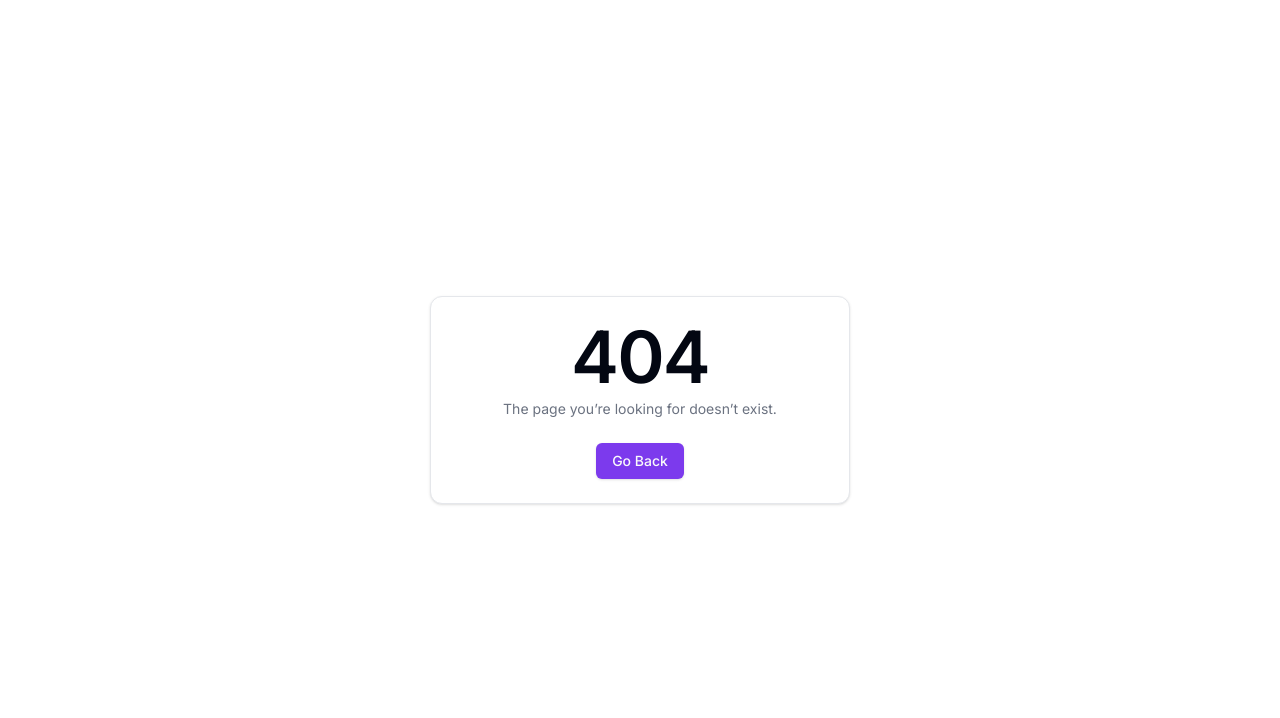
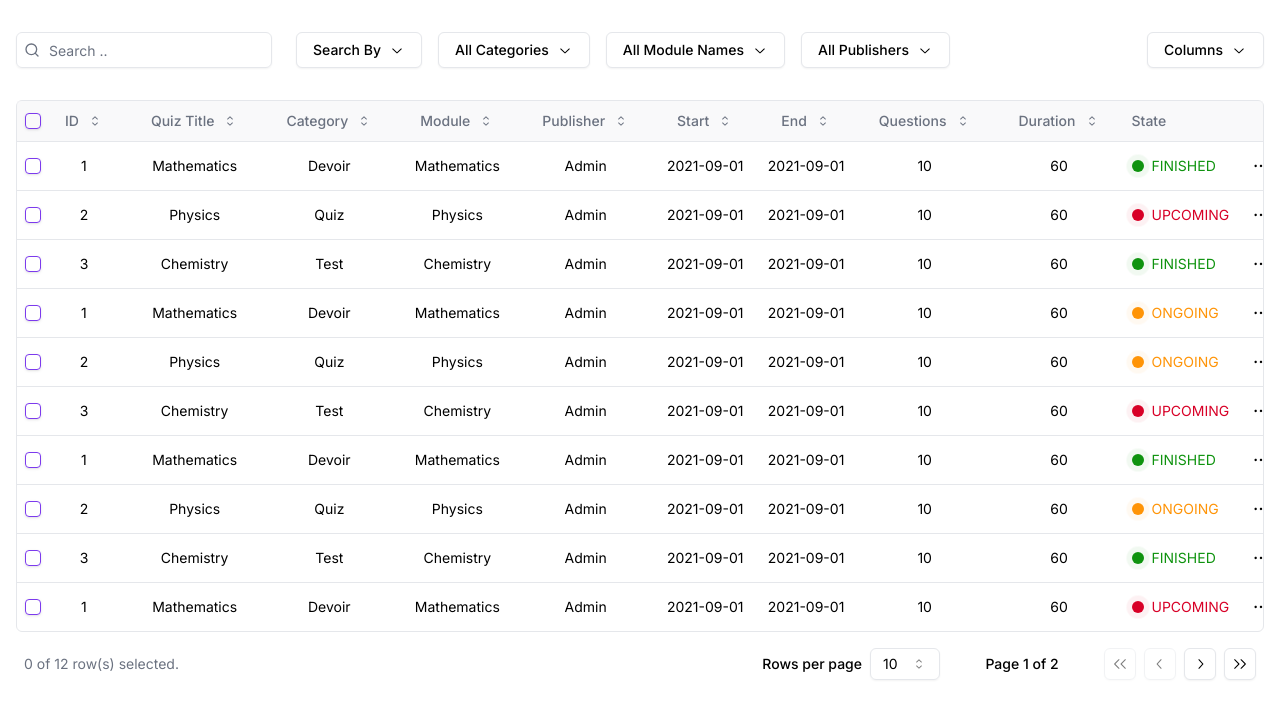
Before and after one commit to E-Learn-ESI-SBA/staff-front, a Next.js app: page /s in a window 1280 px wide. Before the commit this address had no page. Shown: the top 718 px of the page. Built offline with nearby package versions, Linux system fonts and the light colour scheme.

Commit message:
Table: Fix Fuzzy filter

```diff
--- /dev/null
+++ b/app/s/page.tsx
@@ -0,0 +1,7 @@
+import {QuizTable} from "@/components/quiz/table";
+
+export default function   StudentDashboard() {
+            return (
+                <QuizTable />
+            )
+}
--- /dev/null
+++ b/components/common/table/coll-dropdown.tsx
@@ -0,0 +1,54 @@
+import {Column} from "@tanstack/react-table";
+import type {Table as ITable} from "@tanstack/react-table";
+import {
+    DropdownMenu,
+    DropdownMenuCheckboxItem,
+    DropdownMenuContent,
+    DropdownMenuTrigger
+} from "@/components/ui/dropdown-menu";
+import {Button} from "@/components/ui/button";
+import {ChevronDownIcon} from "@radix-ui/react-icons";
+import {tableDisplayHeader} from "@/lib/utils";
+
+type CollProps<T> =  {
+    title:string
+    onChange : (v:boolean,col:Column<T, unknown>) => void
+    table:ITable<T>
+    headers:Headers<T>
+    checked:(col:Column<T, unknown>) => boolean
+}
+export function CollTableDropDown<T> ({title,onChange,table,headers,checked}:CollProps<T>) {
+    return <DropdownMenu>
+        <DropdownMenuTrigger asChild>
+            <Button variant="outline" className="ml-auto px-4">
+                {title} <ChevronDownIcon className="ml-2 h-4 w-4"/>
+            </Button>
+        </DropdownMenuTrigger>
+        <DropdownMenuContent align="end">
+            {table
+                .getAllColumns()
+                .filter((column) => column.getCanHide())
+                .map((column) => {
+                    return (
+                        <DropdownMenuCheckboxItem
+                            key={column.id}
+                            className="capitalize"
+                            checked={checked(column)}
+                            onCheckedChange={(v) => onChange(v, column)}
+                        >
+                            {
+                                tableDisplayHeader<T>(
+                                    headers,
+                                    column.id as keyof T,
+                                ) as React.ReactNode
+                            }
+                        </DropdownMenuCheckboxItem>
+                    );
+                })}
+        </DropdownMenuContent>
+    </DropdownMenu>
+}
+type Headers<T> ={
+    title: string;
+    accessorKey: keyof T;
+}[];
--- /dev/null
+++ b/components/common/table/filter.tsx
@@ -0,0 +1,91 @@
+import {Column, Table} from "@tanstack/react-table";
+import { useMemo} from "react";
+import {CollTableDropDown} from "@/components/common/table/coll-dropdown";
+import {capitalize, tableDisplayHeader} from "@/lib/utils";
+import {
+    DropdownMenu,
+    DropdownMenuCheckboxItem,
+    DropdownMenuContent,
+    DropdownMenuTrigger
+} from "@/components/ui/dropdown-menu";
+import {Button} from "@/components/ui/button";
+import {ChevronDownIcon} from "@radix-ui/react-icons";
+import type {Table as ITable} from "@tanstack/react-table";
+
+export function Filter<T>({
+                    table,
+    header
+                }: {
+    table: Table<T>,
+    header:keyof T
+}) {
+    const column = table.getColumn(header as string)
+
+    const firstValue = table
+        .getPreFilteredRowModel()
+        .flatRows[0]?.getValue(column.id)
+
+    const columnFilterValue = column.getFilterValue()
+
+    const sortedUniqueValues = useMemo(
+        () =>
+            typeof firstValue === 'number'
+                ? []
+                : Array.from(column.getFacetedUniqueValues().keys()).sort(),
+        [column.getFacetedUniqueValues()]
+    )
+
+    return typeof firstValue === 'number' || !column.getCanFilter() ? (
+        <>
+        </>
+    ) : (
+
+            <ItemDropDown<T>  title={`All ${capitalize(header as string,"_",{
+                plural:{
+                    count:12
+                }
+            })}`} headers={sortedUniqueValues.slice(0, 500)} checked={(col) => {
+                return columnFilterValue === col
+
+            }} onChange={(v,h) => {
+                if(v){
+                    column.setFilterValue(h)
+                }else{
+                    column.setFilterValue(undefined)
+                }
+            }} />
+
+    )
+}
+
+
+type CollProps<T> =  {
+    title:string
+    onChange : (v:boolean,h:string) => void
+    headers:string[]
+    checked:(col:string) => boolean
+}
+
+function ItemDropDown<T> ({title,onChange,headers,checked}:CollProps<T>) {
+    return <DropdownMenu>
+        <DropdownMenuTrigger asChild>
+            <Button variant="outline" className="ml-auto px-4">
+                {title} <ChevronDownIcon className="ml-2 h-4 w-4"/>
+            </Button>
+        </DropdownMenuTrigger>
+        <DropdownMenuContent align="end">
+            {headers.map((h,i) => {
+                return (
+                    <DropdownMenuCheckboxItem
+                        key={i}
+                        className="capitalize"
+                        checked={checked(h)}
+                        onCheckedChange={(v) => onChange(v,h)}
+                    >
+                        {h as string}
+                    </DropdownMenuCheckboxItem>
+                );
+            })}
+        </DropdownMenuContent>
+    </DropdownMenu>
+}
--- a/components/common/table/index.tsx
+++ b/components/common/table/index.tsx
@@ -21,9 +21,9 @@ import {
   getFilteredRowModel,
   getPaginationRowModel,
   getSortedRowModel,
-  useReactTable,
+  useReactTable, FilterFn, SortingFn, SortingFns, getFacetedRowModel, getFacetedUniqueValues, getFacetedMinMaxValues
 } from "@tanstack/react-table";
-
+import type {Table as ITable} from "@tanstack/react-table"
 import { Button } from "@/components/ui/button";
 import { Checkbox } from "@/components/ui/checkbox";
 import {
@@ -48,18 +48,50 @@ import { capitalize } from "@/lib/utils";
 import { TablePagination } from "./pagination";
 import Link from "next/link";
 import { tableDisplayHeader } from "@/lib/utils";
+import { Search} from "lucide-react";
+import {compareItems, rankItem} from "@tanstack/match-sorter-utils";
+import {CollTableDropDown} from "@/components/common/table/coll-dropdown";
+import {Filter} from "@/components/common/table/filter";
 
+
+
+
+
+
+
+
+
+
+const fuzzyFilter: FilterFn<any> = (row, columnId, value, addMeta) => {
+  const itemRank = rankItem(row.getValue(columnId), value)
+  addMeta({
+    itemRank,
+  })
+
+  // Return if the item should be filtered in/out
+  return itemRank.passed
+}
+
+//@ts-ignore
+const fuzzySort: SortingFn<any> = (rowA, rowB, columnId) => {
+  let dir = 0
+
+  // Only sort by rank if the column has ranking information
+  if (rowA.columnFiltersMeta[columnId]) {
+    dir = compareItems(
+        //@ts-ignore
+        rowA.columnFiltersMeta[columnId]?.itemRank!,
+        //@ts-ignore
+        rowB.columnFiltersMeta[columnId]?.itemRank!
+    )
+  }
+}
 export type Props<T extends { id: string }> = {
-  filterColumn: keyof T;
-  headers: {
-    title: string;
-    accessorKey: keyof T;
-  }[];
-
+  defaultFilter: keyof T;
+  headers: Headers<T>
   data: T[];
   url?: string;
-  customColumns?: ColumnDef<T>[];
-  filterTitle: string;
+  customColumns?:(() =>  ColumnDef<T>)[];
   editHandler?: (row: T) => void;
   deleteHandler?: (row: T) => void;
   customOperations?: {
@@ -67,12 +99,13 @@ export type Props<T extends { id: string }> = {
     handler: (row: T) => void;
   }[];
   words_separator?: "-" | "_" | " ";
+  fuzzyElements?: (keyof T)[];
 };
+
 
 export function DataTable<T extends { id: string }>({
   data,
-  filterColumn,
-  filterTitle,
+  defaultFilter,
   headers,
   customColumns = [],
   editHandler = undefined,
@@ -80,7 +113,9 @@ export function DataTable<T extends { id: string }>({
   customOperations,
   url = "/dashboard",
   words_separator = "_",
+  fuzzyElements
 }: Props<T>) {
+  const shorterFuzzyElements = fuzzyElements.slice(0,3);
   const columns: ColumnDef<T>[] = [
     {
       id: "select",
@@ -105,7 +140,17 @@ export function DataTable<T extends { id: string }>({
       enableSorting: false,
       enableHiding: false,
     },
-    ...headers.map((header) => ({
+    ...headers.map((header):ColumnDef<T> =>{
+
+      const isFuzzy = shorterFuzzyElements.includes(header.accessorKey);
+      const obj = isFuzzy && {
+        filterFn:"fuzzy",
+        sortingFn: fuzzySort,
+      }
+      return ({
+        //@ts-ignore
+        filterFn: isFuzzy ? "fuzzy" : undefined,
+        sortingFn: isFuzzy ? fuzzySort : undefined,
       accessorKey: header.accessorKey,
       header: ({ column }: { column: Column<T, unknown> }) => {
         return (
@@ -123,16 +168,19 @@ export function DataTable<T extends { id: string }>({
           {row.getValue(header.accessorKey as string)}
         </div>
       ),
-    })),
+    })})
   ];
+
   const [sorting, setSorting] = useState<SortingState>([]);
   const [columnFilters, setColumnFilters] = useState<ColumnFiltersState>([]);
   const [columnVisibility, setColumnVisibility] = useState<VisibilityState>({});
   const [rowSelection, setRowSelection] = useState({});
+  const [selectedCols, setSelectedCols] = useState<keyof T>(defaultFilter)
 
   const table = useReactTable({
     data,
-    columns: columns.concat(...customColumns, {
+
+    columns: columns.concat(...customColumns.map(c => c()), {
       id: "actions",
       enableHiding: false,
       cell: ({ row }) => {
@@ -209,56 +257,51 @@ export function DataTable<T extends { id: string }>({
       columnVisibility,
       rowSelection,
     },
+    filterFns: {
+      fuzzy: fuzzyFilter,
+    },
+    globalFilterFn: fuzzyFilter,
+    getFacetedRowModel: getFacetedRowModel(),
+    getFacetedUniqueValues: getFacetedUniqueValues(),
+    getFacetedMinMaxValues: getFacetedMinMaxValues(),
+
   });
 
   return (
     <div className="space-y-4 overflow-hidden bg-white p-4 rounded-md min-w-[580px]">
-      <div className="flex items-center py-4">
-        <Input
-          placeholder={filterTitle}
+      <div className="flex items-center gap-4 justify-between py-4">
+        <div className="flex items-center gap-6">
+
+        <div className="relative">
+          <Search className="absolute left-2 top-2.5 h-4 w-4 text-muted-foreground"/>
+          <Input  className="pl-8 max-w-sm"
+                 type="search"
+                 placeholder="Search .."
                  value={
                      (table
-              .getColumn(filterColumn as string)
+                         .getColumn(selectedCols as string)
                          ?.getFilterValue() as string) ?? ""
                  }
                  onChange={(event) =>
-            table
-              .getColumn(filterColumn as string)
-              ?.setFilterValue(event.target.value)
+
+                       table.getColumn(selectedCols as string)?.setFilterValue(event.target.value)
                  }
-          className="max-w-sm"
           />
-        <DropdownMenu>
-          <DropdownMenuTrigger asChild>
-            <Button variant="outline" className="ml-auto">
-              Columns <ChevronDownIcon className="ml-2 h-4 w-4" />
-            </Button>
-          </DropdownMenuTrigger>
-          <DropdownMenuContent align="end">
-            {table
-              .getAllColumns()
-              .filter((column) => column.getCanHide())
-              .map((column) => {
-                return (
-                  <DropdownMenuCheckboxItem
-                    key={column.id}
-                    className="capitalize"
-                    checked={column.getIsVisible()}
-                    onCheckedChange={(value) =>
-                      column.toggleVisibility(!!value)
+        </div>
+          <CollTableDropDown<T> table={table} headers={headers} checked={(col) => selectedCols === col.id} onChange={(v:boolean,col) => {
+            if(v) {
+              setSelectedCols(col.id as keyof T)
+            }  }}
+           title="Search By" />
+        </div>
+      <div className="flex gap-4">
+        {
+          shorterFuzzyElements.map((e,i) => (
+                  <Filter<T> header={e} table={table} key={i}  />
+          ))
         }
-                  >
-                    {
-                      tableDisplayHeader<T>(
-                        headers,
-                        column.id as keyof T,
-                      ) as React.ReactNode
-                    }
-                  </DropdownMenuCheckboxItem>
-                );
-              })}
-          </DropdownMenuContent>
-        </DropdownMenu>
+      </div>
+        <CollTableDropDown<T> table={table} headers={headers} onChange={(v:boolean,col) => col.toggleVisibility(!!v) } title="Columns" checked={(column) => column.getIsVisible()} />
       </div>
       <div className="rounded-md border">
         <Table>
@@ -316,3 +359,22 @@ export function DataTable<T extends { id: string }>({
 }
 
 DataTable.displayName = "DataTable";
+
+type Headers<T> ={
+  title: string;
+  accessorKey: keyof T;
+}[];
+
+
+/* function buildMapFromHeaders<T>(headers: Headers<T>,defaultFilter:keyof T): Map<keyof T, boolean> {
+  const generatedObj: { [key in keyof T]: boolean } = {} as any;
+
+  headers.forEach(header => {
+    generatedObj[header.accessorKey] = false;
+  });
+
+  const map = new Map<keyof T, boolean>(Object.entries(generatedObj) as [keyof T, boolean][]);
+  map.set(defaultFilter, true);
+  return map;
+}
+*/
--- a/components/quiz/colloms.tsx
+++ b/components/quiz/colloms.tsx
@@ -6,11 +6,14 @@ import { IQuiz } from "@/types/quiz";
 export function CustomColumns(): ColumnDef<IQuiz> {
   return {
     accessorKey: "state",
-    header: "",
+    header: "State",
     cell: ({ row }: { row: Row<IQuiz> }) => {
-      return <div className="flex gap-2 ">
+    const color  = row.original.state === "ONGOING" ? "#FF9407"  : row.original.state === "UPCOMING" ? "#D80027"  : "#0F930F";
+      return <div className="flex gap-2 items-center "
+        style={{ color: color }}
+      >
+          <Ping color={color} />
           {row.original.state}
-          <Ping color={row.original.state === "ONGOING" ? "bg-orange-400"  : row.original.state === "UPCOMING" ? "bg-red-700"  : "bg-green-500"} />
       </div>;
     },
   };
@@ -21,13 +24,15 @@ type Props = {
 };
 export function Ping({ color }: Props) {
   return (
-    <span className="relative flex h-3 w-3">
+    <span className="relative flex  h-3 w-3">
       <span
-        className={`animate-ping absolute inline-flex h-full w-full rounded-full ${color} opacity-75`}
-      ></span>
+        className="animate-ping absolute inline-flex h-full w-full rounded-full   opacity-75"
+        style={{ backgroundColor: color }}
+      />
       <span
-        className={`relative inline-flex rounded-full h-3 w-3 ${color}`}
-      ></span>
+        className="relative inline-flex rounded-full h-3 w-3"
+        style={{ backgroundColor: color }}
+      />
     </span>
   );
 }
--- a/components/quiz/table.tsx
+++ b/components/quiz/table.tsx
@@ -8,8 +8,6 @@ export function QuizTable() {
     <>
       <DataTable<IQuiz>
         data={quiz}
-        filterColumn="title"
-        filterTitle="Search by quiz title"
         headers={[
           {
             accessorKey: "id",
@@ -43,8 +41,14 @@ export function QuizTable() {
             accessorKey: "questions",
             title: "Questions",
           },
+            {
+                accessorKey: "duration",
+                title: "Duration",
+            },
         ]}
-        customColumns={[CustomColumns()]}
+        customColumns={[CustomColumns]}
+        defaultFilter="title"
+        fuzzyElements={["category", "module_name", "publisher"]}
       />
     </>
   );
--- a/components/ui/table.tsx
+++ b/components/ui/table.tsx
@@ -73,7 +73,7 @@ const TableHead = React.forwardRef<
   <th
     ref={ref}
     className={cn(
-      "h-10 px-2 text-left align-middle font-medium text-muted-foreground [&:has([role=checkbox])]:pr-0 [&>[role=checkbox]]:translate-y-[2px]",
+      "h-10 bg-muted/50 px-2 text-left align-middle font-medium text-muted-foreground [&:has([role=checkbox])]:pr-0 [&>[role=checkbox]]:translate-y-[2px]",
       className,
     )}
     {...props}
--- a/lib/utils.ts
+++ b/lib/utils.ts
@@ -4,12 +4,19 @@ import { twMerge } from "tailwind-merge";
 export function cn(...inputs: ClassValue[]) {
   return twMerge(clsx(inputs));
 }
-export function capitalize(wd: string, separator: "_" | "-" | " " = "_") {
+export function capitalize(wd: string, separator: "_" | "-" | " " = "_",option?:{
+    plural:{
+        count:number
+    }
+}) {
   // write function that capitalize the first letter of each word
-  return wd
-    .split(separator)
-    .map((word) => word.charAt(0).toUpperCase() + word.slice(1))
-    .join(" ");
+  const   arr  =  wd.split(separator)
+  // make last one plural
+    if (option && option.plural.count > 1) {
+        arr[arr.length - 1] = pluralize(arr[arr.length - 1], option.plural.count)
+    }
+    return arr.map((word) => word.charAt(0).toUpperCase() + word.slice(1)).join(" ")
+
 }
 
 export function tableDisplayHeader<T>(
@@ -26,3 +33,23 @@ export function tableDisplayHeader<T>(
 export const timeUnitHandler = (time: number, unit: "Min" | "Hour" | "Day") => {
   return time + " " + unit + (time > 1 ? "s" : "");
 };
+export function pluralize(word: string, count: number): string {
+    // If count is 1, return the word as is
+    if (count === 1) {
+        return word;
+    }
+
+    // Words ending in 's', 'x', 'z', 'ch', or 'sh' add 'es' in plural form
+    if (word.endsWith('s') || word.endsWith('x') || word.endsWith('z') ||
+        word.endsWith('ch') || word.endsWith('sh')) {
+        return word + 'es';
+    }
+
+    // Words ending in 'y' preceded by a consonant, replace 'y' with 'ies'
+    if (word.endsWith('y') && !'aeiou'.includes(word[word.length - 2])) {
+        return word.slice(0, -1) + 'ies';
+    }
+
+    // For other cases, simply add 's' to make it plural
+    return word + 's';
+}
--- a/package.json
+++ b/package.json
@@ -17,9 +17,11 @@
     "@radix-ui/react-navigation-menu": "^1.1.4",
     "@radix-ui/react-select": "^2.0.0",
     "@radix-ui/react-slot": "^1.0.2",
+    "@tanstack/match-sorter-utils": "^8.11.8",
     "@tanstack/react-table": "^8.13.2",
     "class-variance-authority": "^0.7.0",
     "clsx": "^2.1.0",
+    "lucide-react": "^0.358.0",
     "next": "latest",
     "react": "^18.2.0",
     "react-dom": "^18.2.0",
--- a/static/dummy-data/quiz/quiz.ts
+++ b/static/dummy-data/quiz/quiz.ts
@@ -1,4 +1,4 @@
-import { IQuiz } from "@/types/quiz";
+import {IQuiz, QuizState} from "@/types/quiz";
 
 export const quiz: IQuiz[] = [
   {
@@ -12,7 +12,7 @@ export const quiz: IQuiz[] = [
     end: "2021-09-01",
     questions: 10,
     publisher: "Admin",
-    state: "UPCOMING",
+    state:  QuizState.FINISHED,
     module_name: "Mathematics",
   },
   {
@@ -26,7 +26,7 @@ export const quiz: IQuiz[] = [
     end: "2021-09-01",
     questions: 10,
     publisher: "Admin",
-    state: "ONGOING",
+    state:  QuizState.UPCOMING,
     module_name: "Physics",
   },
   {
@@ -40,7 +40,7 @@ export const quiz: IQuiz[] = [
     end: "2021-09-01",
     questions: 10,
     publisher: "Admin",
-    state: "FINISHED",
+    state: QuizState.FINISHED,
     module_name: "Chemistry",
   },
   {
@@ -54,7 +54,7 @@ export const quiz: IQuiz[] = [
     end: "2021-09-01",
     questions: 10,
     publisher: "Admin",
-    state: "UPCOMING",
+    state: QuizState.ONGOING,
     module_name: "Mathematics",
   },
   {
@@ -68,7 +68,7 @@ export const quiz: IQuiz[] = [
     end: "2021-09-01",
     questions: 10,
     publisher: "Admin",
-    state: "ONGOING",
+    state: QuizState.ONGOING,
     module_name: "Physics",
   },
   {
@@ -82,7 +82,7 @@ export const quiz: IQuiz[] = [
     end: "2021-09-01",
     questions: 10,
     publisher: "Admin",
-    state: "FINISHED",
+    state: QuizState.UPCOMING,
     module_name: "Chemistry",
   },
   {
@@ -96,7 +96,7 @@ export const quiz: IQuiz[] = [
     end: "2021-09-01",
     questions: 10,
     publisher: "Admin",
-    state: "UPCOMING",
+    state: QuizState.FINISHED,
     module_name: "Mathematics",
   },
   {
@@ -110,7 +110,7 @@ export const quiz: IQuiz[] = [
     end: "2021-09-01",
     questions: 10,
     publisher: "Admin",
-    state: "ONGOING",
+    state: QuizState.ONGOING,
     module_name: "Physics",
   },
   {
@@ -124,7 +124,7 @@ export const quiz: IQuiz[] = [
     end: "2021-09-01",
     questions: 10,
     publisher: "Admin",
-    state: "FINISHED",
+    state: QuizState.FINISHED,
     module_name: "Chemistry",
   },
   {
@@ -138,7 +138,7 @@ export const quiz: IQuiz[] = [
     end: "2021-09-01",
     questions: 10,
     publisher: "Admin",
-    state: "UPCOMING",
+    state: QuizState.UPCOMING,
     module_name: "Mathematics",
   },
   {
@@ -152,7 +152,7 @@ export const quiz: IQuiz[] = [
     end: "2021-09-01",
     questions: 10,
     publisher: "Admin",
-    state: "ONGOING",
+    state: QuizState.ONGOING,
     module_name: "Physics",
   },
   {
@@ -166,7 +166,7 @@ export const quiz: IQuiz[] = [
     end: "2021-09-01",
     questions: 10,
     publisher: "Admin",
-    state: "FINISHED",
+    state: QuizState.FINISHED,
     module_name: "Chemistry",
   },
 ];
--- a/types/quiz.ts
+++ b/types/quiz.ts
@@ -10,5 +10,10 @@ export interface IQuiz {
   questions: number;
   module_name: string;
   publisher: string;
-  state: "UPCOMING" | "ONGOING" | "FINISHED";
+  state: QuizState;
 }
+export enum QuizState {
+    UPCOMING = "UPCOMING",
+    ONGOING = "ONGOING",
+    FINISHED = "FINISHED",
+}
```
Also changed, not shown: 1 other file (tests, documents, lock files or other folders). Lines whose indentation alone changed are shown as unchanged.
